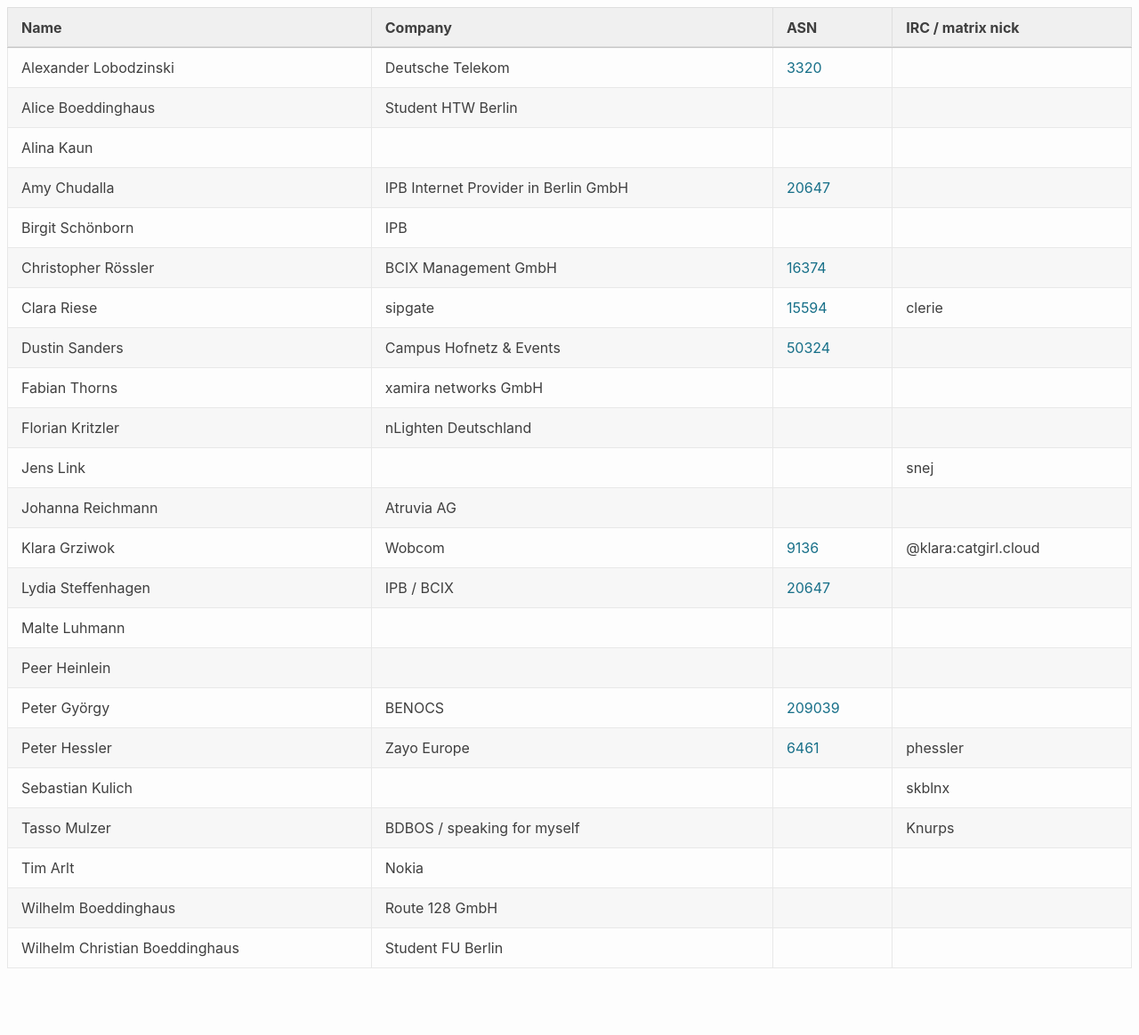
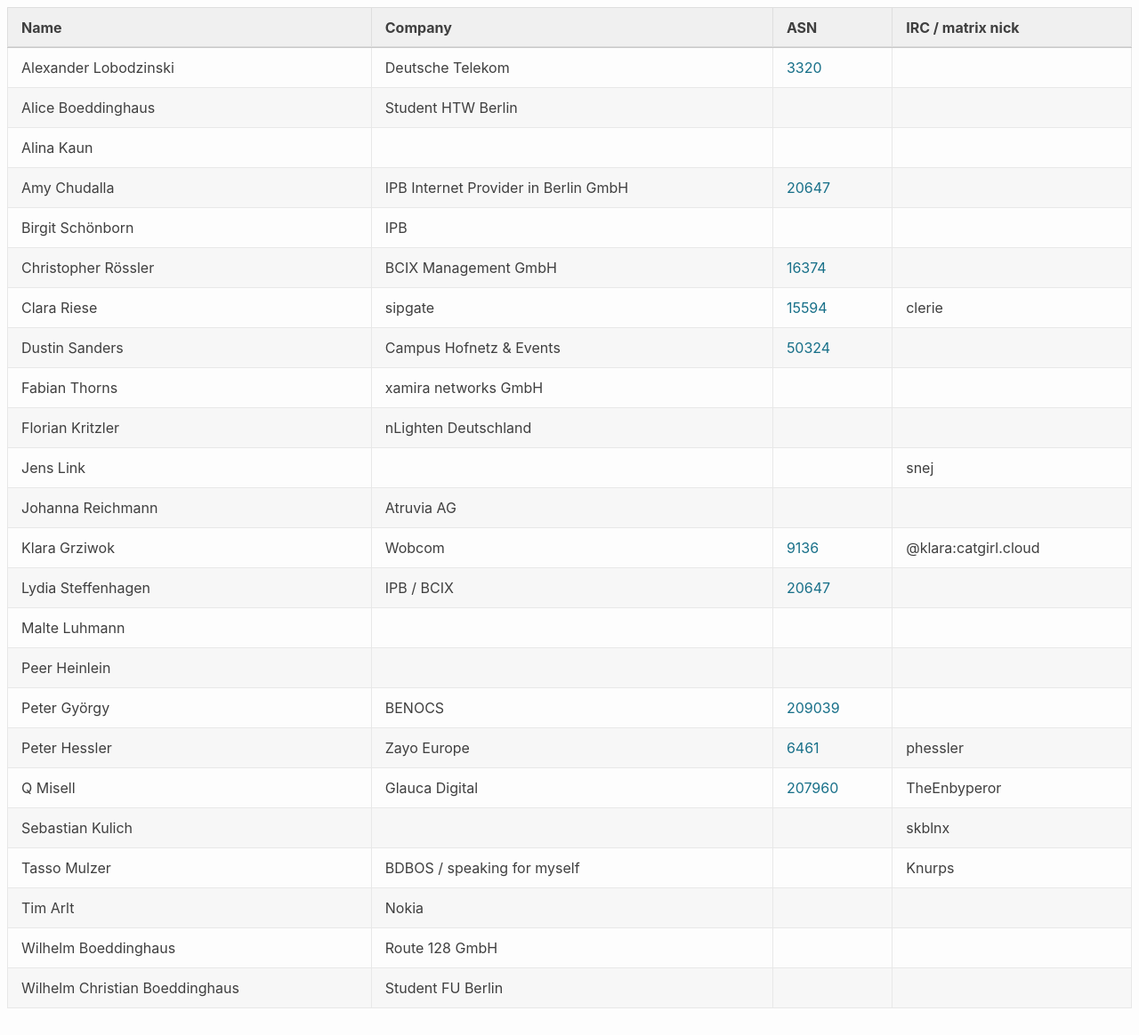
Before and after one commit to denog/pretix-attendeelist, a Jekyll site: the page built from denogmeetup25-03/index.markdown, in a window 1280 px wide and 1164 px high. Shown: the whole window at 89% size. Built offline with Jekyll 4.4.1, drawn with Linux system fonts in a browser that asks for light colours.

Commit message:
Latest data: Wed Feb 19 09:30:10 UTC 2025

```diff
--- a/_data/attendees_denogmeetup25-03.json
+++ b/_data/attendees_denogmeetup25-03.json
@@ -108,6 +108,12 @@
     "asn": "6461"
   },
   {
+    "name": "Q Misell",
+    "company": "Glauca Digital",
+    "irc": "TheEnbyperor",
+    "asn": "207960"
+  },
+  {
     "name": "Sebastian Kulich",
     "company": null,
     "irc": "skblnx",
```
